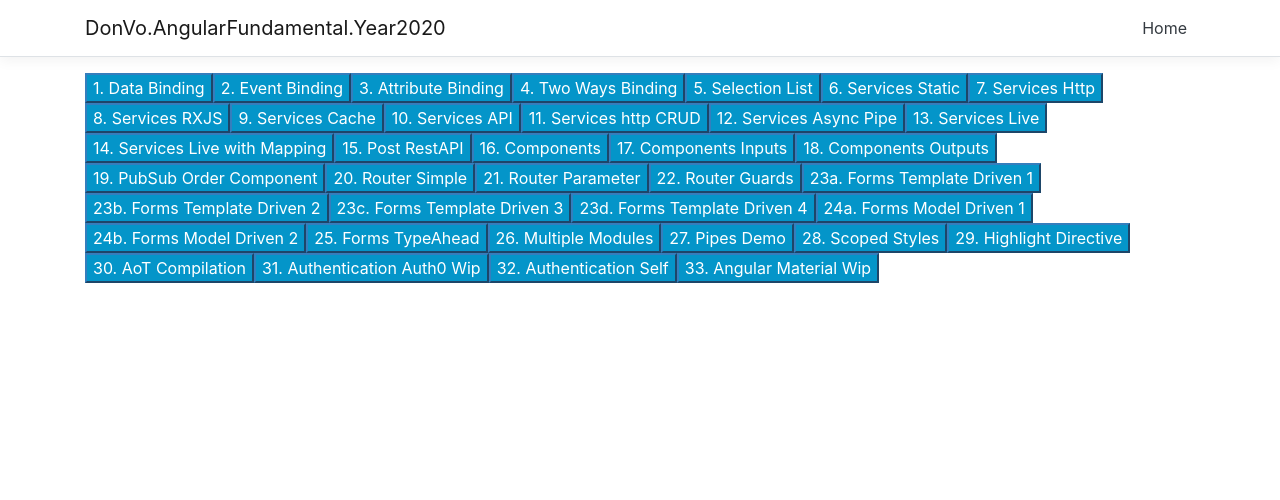
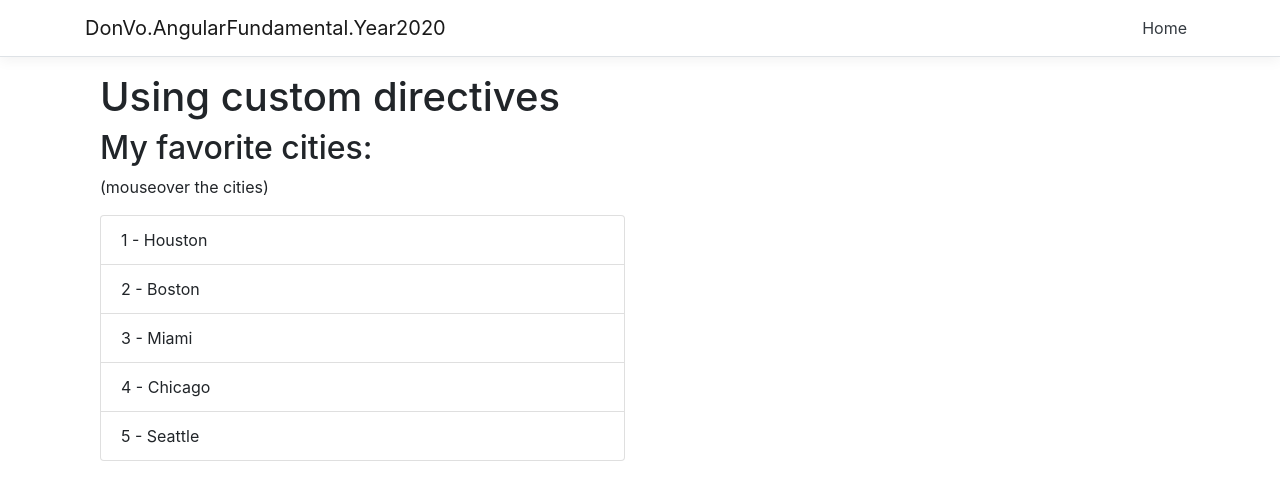
Before and after one commit to DonVo2020/Angular8-Fundamentals, an Angular app in the folder DonVo.AngularFundamental.Year2020/DonVo.AngularFundamental.Year2020/ClientApp/: page /highlight-directive in a window 1280 px wide. Before the commit this address led to /home. Shown: the top 500 px of the page. Built offline with nearby package versions, Linux system fonts and the light colour scheme.

Commit message:
Implement Highlight Directive

```diff
--- /dev/null
+++ b/DonVo.AngularFundamental.Year2020/DonVo.AngularFundamental.Year2020/ClientApp/src/app/029-highlight-directive/highlight-directive.component.html
@@ -0,0 +1,15 @@
+<div class="container">
+  <div class="row">
+    <div class="col-md-6">
+      <h1>Using custom directives</h1>
+      <h2>My favorite cities:</h2>
+      <p>(mouseover the cities)</p>
+      <ul class="list-group">
+        <!--The directive is used inside the <li> -->
+        <li [myHighlight]="'lightblue'" *ngFor="let city of cities" class="list-group-item">
+          {{ city.id}} - {{ city.name }}
+        </li>
+      </ul>
+    </div>
+  </div>
+</div>
--- /dev/null
+++ b/DonVo.AngularFundamental.Year2020/DonVo.AngularFundamental.Year2020/ClientApp/src/app/029-highlight-directive/highlight-directive.component.ts
@@ -0,0 +1,26 @@
+import { Component, OnInit } from '@angular/core';
+import { CityService } from "../shared/services/city.service";
+import { City } from '../shared/models/city.model';
+
+@Component({
+  selector: 'app-highlight-directive',
+  templateUrl: './highlight-directive.component.html'
+})
+export class HighlightDirectiveComponent implements OnInit {
+
+  public cities: City[];
+
+  constructor(private cityService: CityService) {
+  }
+
+  ngOnInit() {
+    this.getCities();
+  }
+
+  getCities() {
+    if (!this.cities) {
+      this.cityService.getCitiesUsingRXJS()
+        .subscribe(cityData => this.cities = cityData);
+    }
+  }
+}
--- a/DonVo.AngularFundamental.Year2020/DonVo.AngularFundamental.Year2020/ClientApp/src/app/app.module.ts
+++ b/DonVo.AngularFundamental.Year2020/DonVo.AngularFundamental.Year2020/ClientApp/src/app/app.module.ts
@@ -10,10 +10,11 @@
 import { AppServicesModule } from "./shared/modules/app.services.module";
 // Import Login module w/ Login component
 import { LoginModule } from './shared/modules/login.module';
-
 // Pipes
 import { FilterPipe } from './shared/pipes/filter.pipe';
 import { DefaultImagePipe } from "./shared/pipes/defaultImage.pipe";
+// Directives
+import { HighlightDirective } from './shared/directives/highlight.directive';
 
 // Inline providers/function not possible anymore. This
 // function is used inside providers: []
@@ -30,7 +31,8 @@
     MainComponent,
     // Components are now bundled in the routing module
     routingComponents,
-    FilterPipe, DefaultImagePipe
+    FilterPipe, DefaultImagePipe,
+    HighlightDirective
   ],
   imports: [
     BrowserModule.withServerTransition({ appId: 'ng-cli-universal' }),
--- /dev/null
+++ b/DonVo.AngularFundamental.Year2020/DonVo.AngularFundamental.Year2020/ClientApp/src/app/shared/directives/highlight.directive.ts
@@ -0,0 +1,29 @@
+// Credits: https://angular.io/guide/attribute-directives#attribute-directives
+import { Directive, ElementRef, HostListener, Input } from '@angular/core';
+
+@Directive({
+  selector: '[myHighlight]',
+})
+export class HighlightDirective {
+  @Input('myHighlight') highlightColor: string;
+  private el: HTMLElement;
+
+  constructor(el: ElementRef) {
+    this.el = el.nativeElement;
+  }
+
+  @HostListener('mouseenter')
+  onMouseEnter() {
+    this.highlight(this.highlightColor || 'cyan');
+  }
+
+  @HostListener('mouseleave')
+  onMouseLeave() {
+    this.highlight(null);
+  }
+
+  // private function.
+  private highlight(color: string) {
+    this.el.style.backgroundColor = color;
+  }
+}
--- a/DonVo.AngularFundamental.Year2020/DonVo.AngularFundamental.Year2020/ClientApp/src/app/shared/modules/app.routing.module.ts
+++ b/DonVo.AngularFundamental.Year2020/DonVo.AngularFundamental.Year2020/ClientApp/src/app/shared/modules/app.routing.module.ts
@@ -52,6 +52,7 @@
 import { PipesDemoComponent } from '../../027-pipes-demo/pipes-demo.component';
 import { ScopedStyle1Component } from '../../028-scoped-styles/scoped-styles-1.component';
 import { ScopedStyle2Component } from '../../028-scoped-styles/scoped-styles-2.component';
+import { HighlightDirectiveComponent } from '../../029-highlight-directive/highlight-directive.component';
 
 // 3. Routing table
 const AppRoutes: Routes = [
@@ -112,6 +113,7 @@
   { path: 'multiple-modules', component: MultipleModulesComponent },
   { path: 'pipes-demo', component: PipesDemoComponent },
   { path: 'scoped-styles-1', component: ScopedStyle1Component },
+  { path: 'highlight-directive', component: HighlightDirectiveComponent },
   {
     // catch all route
     path: '**',
@@ -168,4 +170,5 @@
   PipesDemoComponent,
   ScopedStyle1Component,
   ScopedStyle2Component,
+  HighlightDirectiveComponent,
 ];
```
